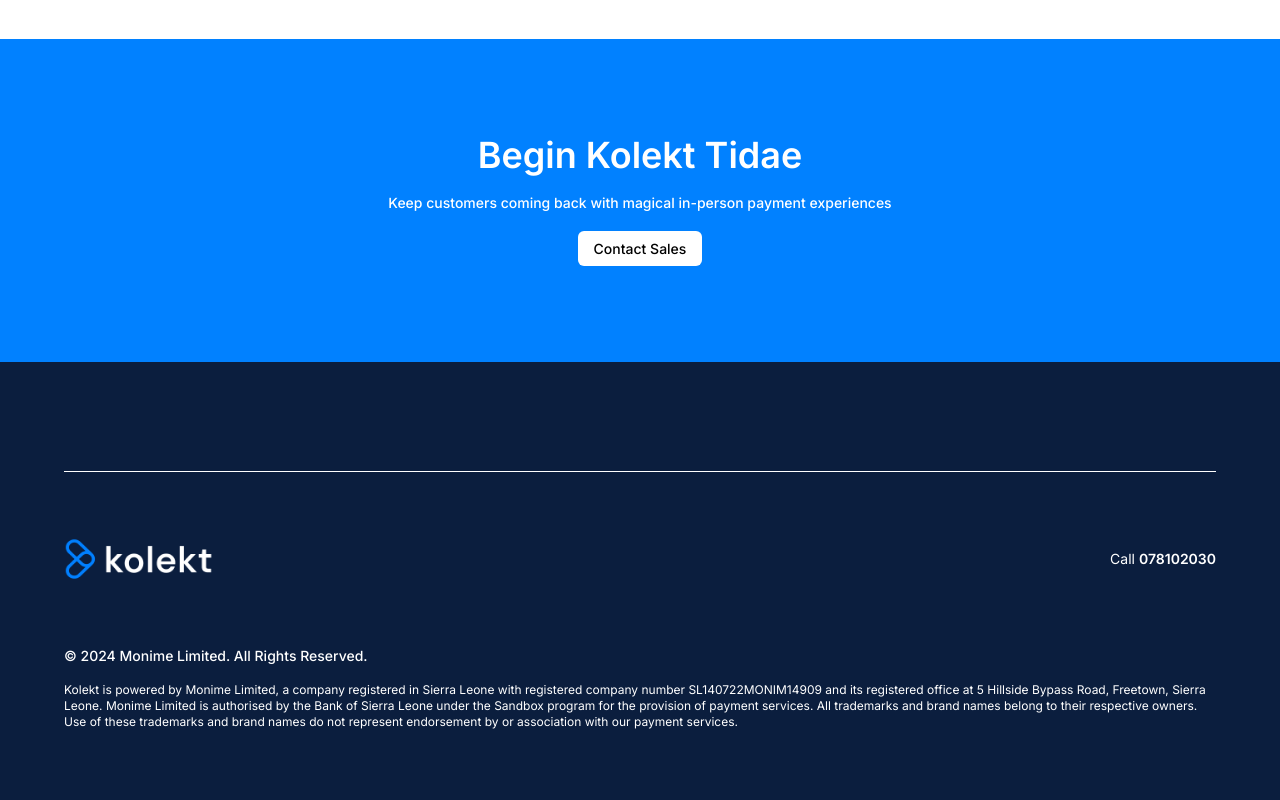
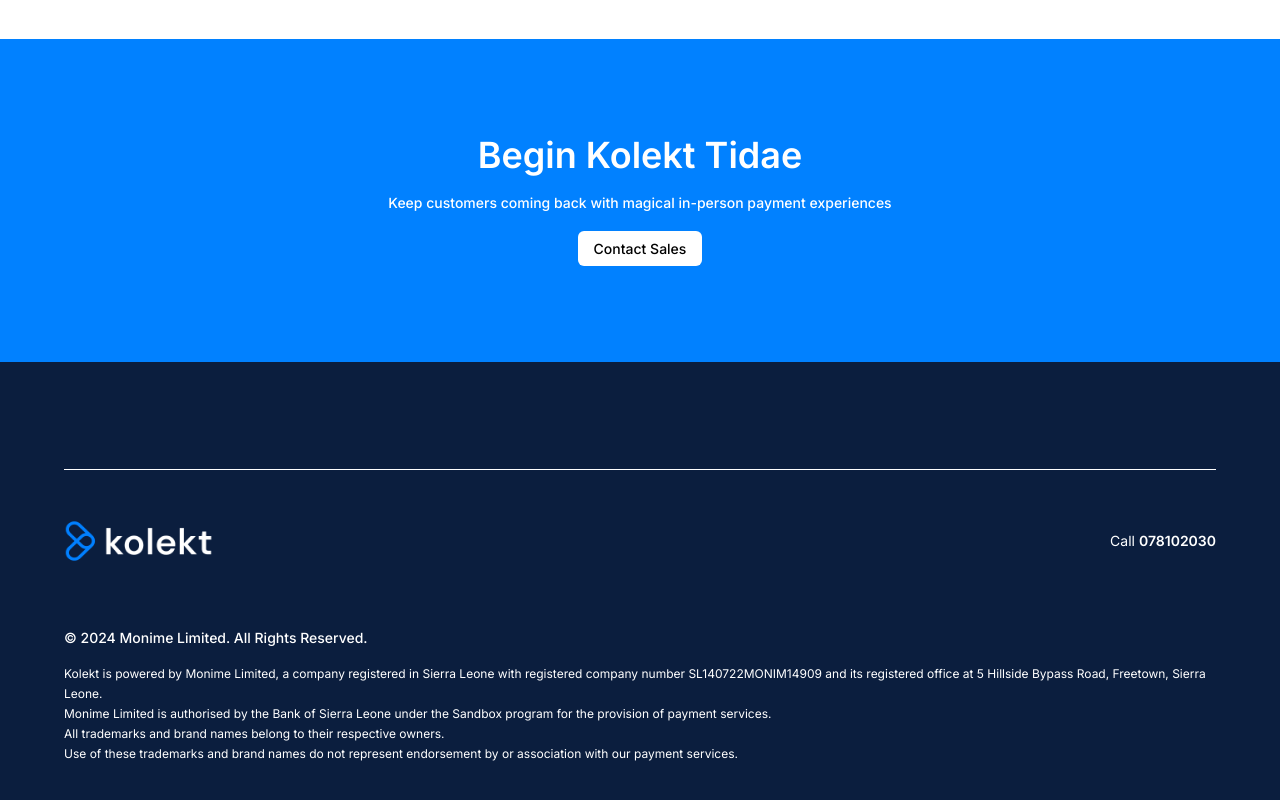
Before and after one commit to gridline1902/kolekt-sl-landing-page, a Next.js app: page / in a window 1280 px wide. Shown: the part 3638-4438 px from the top of the page. Built offline with nearby package versions, Linux system fonts and the light colour scheme.

Commit message:
update....

```diff
--- a/src/components/Footer/Footer.tsx
+++ b/src/components/Footer/Footer.tsx
@@ -5,7 +5,7 @@
 const Footer = () => {
     return (
         <section className="min-h-screen bg-[#0181ff] flex flex-col">
-            <div className="flex flex-col gap-4 py-24 lg: items-center">
+            <div className="flex flex-col gap-4 py-24 px-4 lg: items-center">
                 <h1 className="text-xl lg:text-4xl text-white font-semibold">Begin Kolekt Tidae</h1>
                 <h6 className="text-sm text-center text-white font-medium leading-6">Keep customers coming back with magical in-person payment experiences</h6>
                 <button className="bg-white leading-[2.2rem] px-4 rounded-md text-sm font-medium group flex items-center transition-all duration-300 ease-in-out">
@@ -18,16 +18,23 @@
                 </button>
             </div>
             <div className="flex-grow bg-[#0b1e3e] flex flex-col justify-center items-start px-4">
-                <div className="w-full max-w-6xl mx-auto flex flex-col gap-4">
-                    <hr className="w-full border-t border-white" />
+                <div className="w-full max-w-6xl mx-auto flex flex-col">
+                    <div className="mt-10">
+                        <hr className="w-full border-t border-white" />
+                    </div>
                     <div className="flex justify-between items-center w-full mt-12 mb-12">
                         <Image src={'/Kolekt-white-v3.0.png'} alt="kolekt-logo" width={150} height={150} />
                         <span className="flex gap-1 text-white text-sm">Call<h6 className="font-semibold">078102030</h6></span>
                     </div>
-                    <h6 className="text-white text-sm font-medium">© 2024 Monime Limited. All Rights Reserved.</h6>
-                    <h6 className="text-white text-xs">
-                        Kolekt is powered by Monime Limited, a company registered in Sierra Leone with registered company number SL140722MONIM14909 and its registered office at 5 Hillside Bypass Road, Freetown, Sierra Leone. Monime Limited is authorised by the Bank of Sierra Leone under the Sandbox program for the provision of payment services. All trademarks and brand names belong to their respective owners. Use of these trademarks and brand names do not represent endorsement by or association with our payment services.
-                    </h6>
+                    <div>
+                        <h6 className="text-white text-sm font-medium py-4">© 2024 Monime Limited. All Rights Reserved.</h6>
+                        <h6 className="text-white text-xs whitespace-pre-line leading-5 pb-2">
+                            Kolekt is powered by Monime Limited, a company registered in Sierra Leone with registered company number SL140722MONIM14909 and its registered office at 5 Hillside Bypass Road, Freetown, Sierra Leone.{"\n"}
+                            Monime Limited is authorised by the Bank of Sierra Leone under the Sandbox program for the provision of payment services.{"\n"}
+                            All trademarks and brand names belong to their respective owners.{"\n"}
+                            Use of these trademarks and brand names do not represent endorsement by or association with our payment services.
+                        </h6>
+                    </div>
                 </div>
             </div>
         </section>
```
